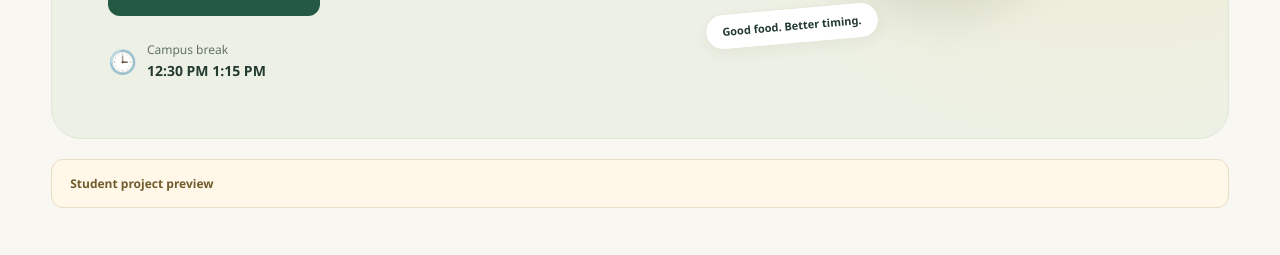
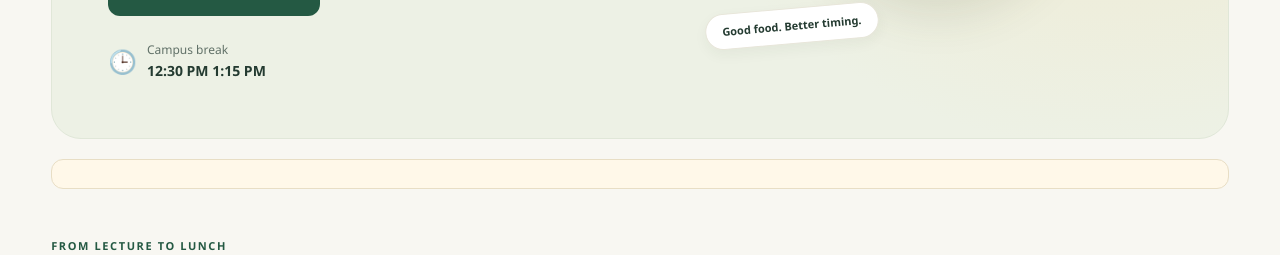
Before and after one commit to pri533/campus-canteen-optimizer, a plain HTML site: page index.html in a window 1280 px wide. Shown: the part 545-800 px from the top of the page. Drawn offline with Linux system fonts and the light colour scheme.

Commit message:
index.html

```diff
--- a/index.html
+++ b/index.html
@@ -105,7 +105,6 @@
         </section>
 
         <aside class="demo-notice" aria-label="Prototype information">
-            <strong>Student project preview</strong>
             <!-- <p>
                 Menu items and prices are examples. Live stock, pickup
                 availability, and order placement are not connected yet.
```
